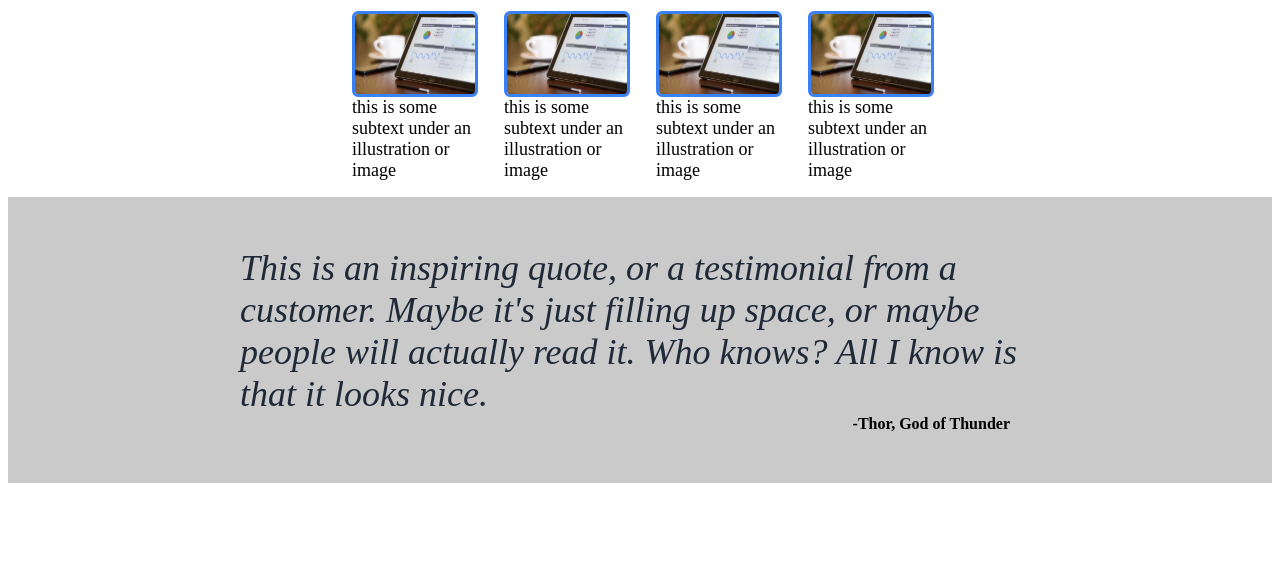
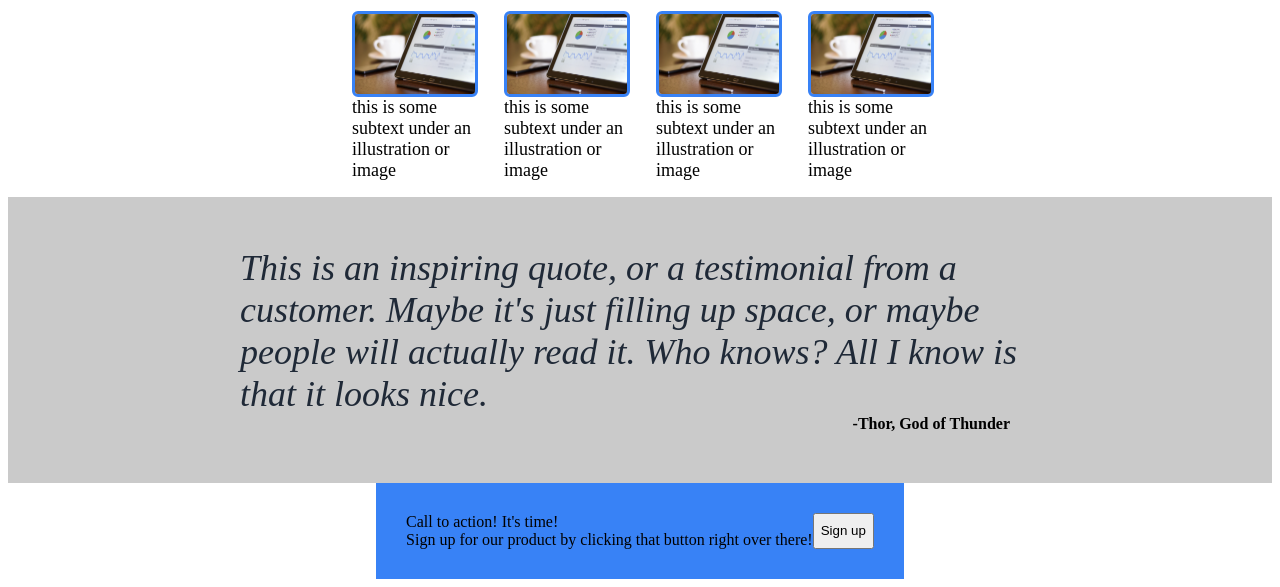
Before and after one commit to ChristopherClure/Project-Landing-Page, a plain HTML site: page index.html in a window 1280 px wide. Shown: the part 525-1112 px from the top of the page. Before the commit the page ends 1016 px from the top, so only its background shows below. Drawn offline with Linux system fonts and the light colour scheme.

Commit message:
Startes the next section

```diff
--- a/index.html
+++ b/index.html
@@ -64,8 +64,18 @@
       <div class="quoter">-Thor, God of Thunder</div>
     </div>
     </div>
-    <div>
-
+    <div class="action-one">
+      <div class="action-two">
+        <div class="action-three">
+          <div class="call-to-action">
+            Call to action! It's time!
+          </div>
+          <div>
+            Sign up for our product by clicking that button right over there!
+        </div>
+        </div>
+        <button>Sign up</button>
+    </div>
     </div>
     <div>
 
--- a/style.css
+++ b/style.css
@@ -143,3 +143,20 @@ li {
   align-items: center;
   justify-content: center;
 }
+
+.action-one {
+  display: flex;
+  align-items: center;
+  justify-content: center;
+}
+
+.action-two {
+  background: #3882F6;
+  padding: 30px;
+  display: flex;
+}
+
+.action-three {
+  display: flex;
+  flex-direction: column;
+}
```
